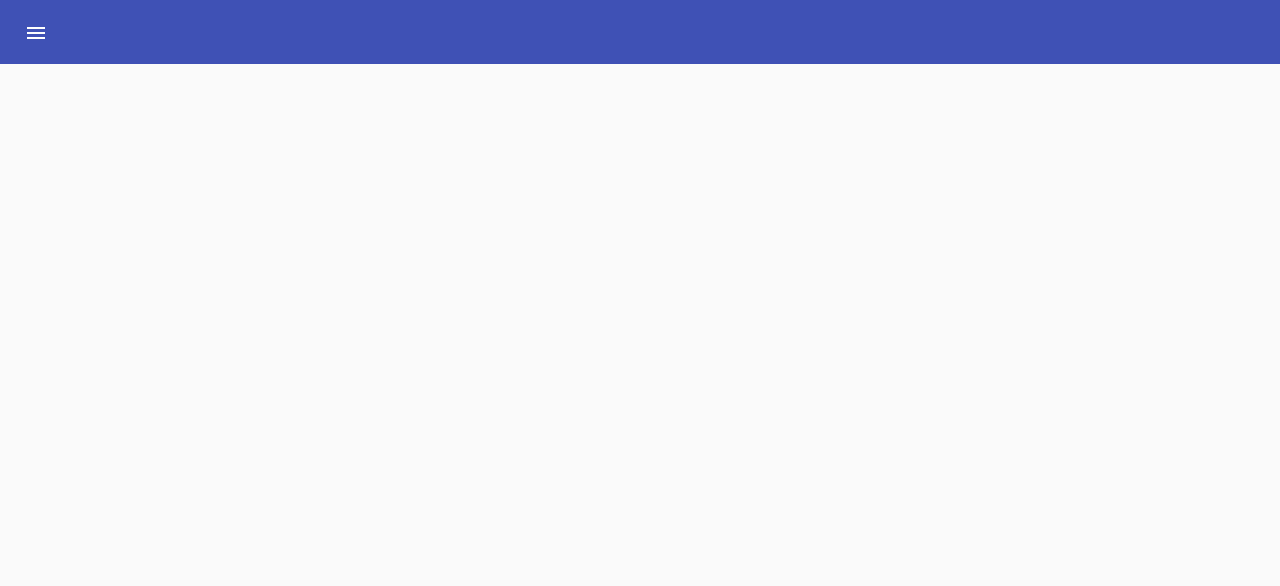
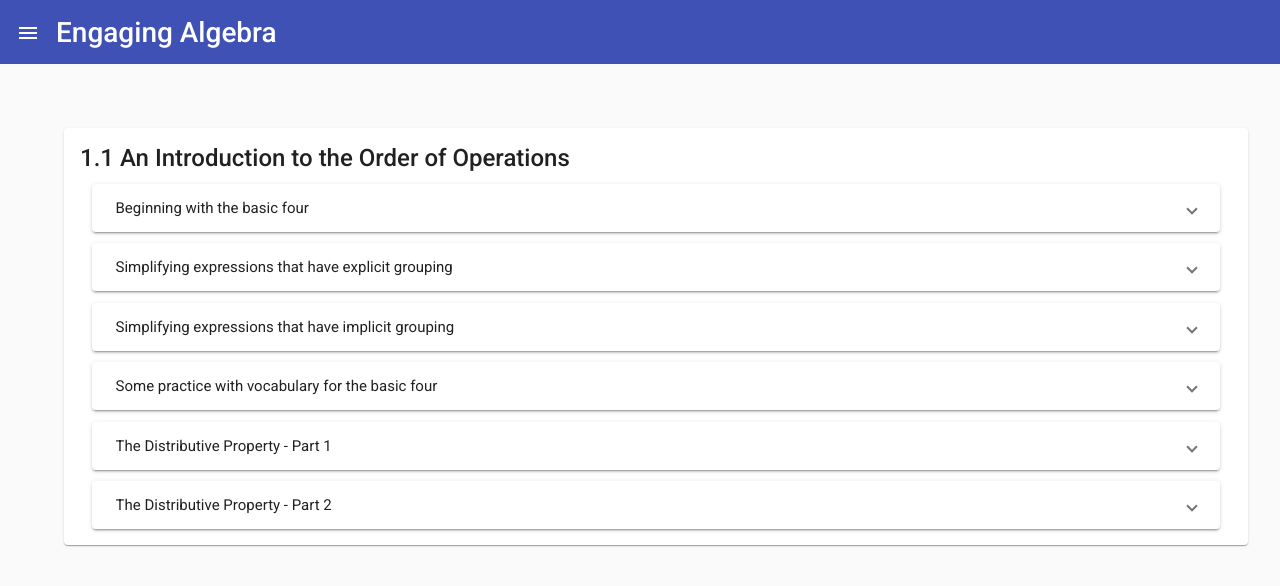
Before and after one commit to storla-code/ea-math, an Angular app: page / in a window 1280 px wide. Shown: the top 586 px of the page. Built offline with nearby package versions, Linux system fonts and the light colour scheme.

Commit message:
basic page layout

```diff
--- a/src/app/app.component.html
+++ b/src/app/app.component.html
@@ -1,2 +1,65 @@
+<mat-sidenav-container style="width: 100vw;height: 100vh">
+  <app-nav></app-nav>
+  <mat-card>
+    <mat-card-title>1.1 An Introduction to the Order of Operations</mat-card-title>
+    <mat-expansion-panel>
+      <mat-expansion-panel-header>
+        <mat-panel-title>
+          Beginning with the basic four
+        </mat-panel-title>
+      </mat-expansion-panel-header>
+      <iframe width="560" height="315" src="https://www.youtube.com/embed/RgVs8mkgHSU" frameborder="0"
+              allow="accelerometer; autoplay; encrypted-media; gyroscope; picture-in-picture" allowfullscreen></iframe>
+    </mat-expansion-panel>
+    <mat-expansion-panel>
+      <mat-expansion-panel-header>
+        <mat-panel-title>
+          Simplifying expressions that have explicit grouping
+        </mat-panel-title>
+      </mat-expansion-panel-header>
+      <iframe width="560" height="315" src="https://www.youtube.com/embed/RgVs8mkgHSU" frameborder="0"
+              allow="accelerometer; autoplay; encrypted-media; gyroscope; picture-in-picture" allowfullscreen></iframe>
+    </mat-expansion-panel>
 
-  <app-nav></app-nav>
+  <mat-expansion-panel>
+    <mat-expansion-panel-header>
+      <mat-panel-title>
+        Simplifying expressions that have implicit grouping
+      </mat-panel-title>
+    </mat-expansion-panel-header>
+    <iframe width="560" height="315" src="https://www.youtube.com/embed/RgVs8mkgHSU" frameborder="0"
+            allow="accelerometer; autoplay; encrypted-media; gyroscope; picture-in-picture" allowfullscreen></iframe>
+  </mat-expansion-panel>
+
+  <mat-expansion-panel>
+    <mat-expansion-panel-header>
+      <mat-panel-title>
+        Some practice with vocabulary for the basic four
+      </mat-panel-title>
+    </mat-expansion-panel-header>
+    <iframe width="560" height="315" src="https://www.youtube.com/embed/RgVs8mkgHSU" frameborder="0"
+            allow="accelerometer; autoplay; encrypted-media; gyroscope; picture-in-picture" allowfullscreen></iframe>
+  </mat-expansion-panel>
+
+  <mat-expansion-panel>
+    <mat-expansion-panel-header>
+      <mat-panel-title>
+        The Distributive Property - Part 1
+      </mat-panel-title>
+    </mat-expansion-panel-header>
+    <iframe width="560" height="315" src="https://www.youtube.com/embed/RgVs8mkgHSU" frameborder="0"
+            allow="accelerometer; autoplay; encrypted-media; gyroscope; picture-in-picture" allowfullscreen></iframe>
+  </mat-expansion-panel>
+
+  <mat-expansion-panel>
+    <mat-expansion-panel-header>
+      <mat-panel-title>
+        The Distributive Property - Part 2
+      </mat-panel-title>
+    </mat-expansion-panel-header>
+    <iframe width="560" height="315" src="https://www.youtube.com/embed/RgVs8mkgHSU" frameborder="0"
+            allow="accelerometer; autoplay; encrypted-media; gyroscope; picture-in-picture" allowfullscreen></iframe>
+  </mat-expansion-panel>
+  </mat-card>
+
+</mat-sidenav-container>
--- a/src/app/app.component.scss
+++ b/src/app/app.component.scss
@@ -1,7 +1,8 @@
-.container {
-  display: flex;
+.mat-expansion-panel{
+  margin: 1%;
 }
 
-.item {
-  flex-grow: 1;
+.mat-card {
+  width: 90%;
+  margin: 5%;
 }
--- a/src/app/app.component.ts
+++ b/src/app/app.component.ts
@@ -1,4 +1,5 @@
 import { Component } from '@angular/core';
+import {MatSidenav} from '@angular/material/sidenav';
 
 
 
@@ -10,5 +11,8 @@ import { Component } from '@angular/core';
 
 
 export class AppComponent {
+  ngOnInit() {
+
+  }
 
 }
--- a/src/app/app.module.ts
+++ b/src/app/app.module.ts
@@ -16,6 +16,8 @@ import {LayoutModule} from '@angular/cdk/layout';
 import {MatListModule} from '@angular/material/list';
 import {MatTreeModule} from '@angular/material/tree';
 import {MatCardModule} from '@angular/material/card';
+import {MatExpansionModule} from '@angular/material/expansion';
+import {MatFormFieldModule} from '@angular/material/form-field';
 
 
 
@@ -38,7 +40,9 @@ import {MatCardModule} from '@angular/material/card';
     MatIconModule,
     MatListModule,
     MatTreeModule,
-    MatCardModule
+    MatCardModule,
+    MatExpansionModule,
+    MatFormFieldModule
   ],
   providers: [],
   bootstrap: [AppComponent]
--- a/src/app/nav/nav.component.html
+++ b/src/app/nav/nav.component.html
@@ -1,19 +1,18 @@
 
-<mat-sidenav-container style="width: 100vw;height: 100vh">
-  <mat-sidenav #sidenav>
-    <mat-nav-list style="width: 350px">
-      <button mat-raised-button><mat-icon >home</mat-icon></button>
-      <mat-icon (click)="sidenav.toggle()">menu</mat-icon>
+
+  <mat-sidenav #sidenav id="mySideNav">
+    <mat-nav-list style="width: 350px" >
+      <button mat-raised-button> <mat-icon (click)="sidenav.toggle()">menu</mat-icon> </button>
       <mat-tree [dataSource]="dataSource" [treeControl]="treeControl">
-        <mat-tree-node *matTreeNodeDef="let node" matTreeNodePadding matTreeNodePaddingIndent="20px">
+        <mat-tree-node *matTreeNodeDef="let node" matTreeNodePadding matTreeNodePaddingIndent="50px">
           <mat-list-item>
             {{node.name}}
           </mat-list-item>
         </mat-tree-node>
 
-        <mat-tree-node *matTreeNodeDef="let node;when: hasChild" matTreeNodePadding matTreeNodePaddingIndent="20px">
+        <mat-tree-node *matTreeNodeDef="let node;when: hasChild" matTreeNodePadding matTreeNodePaddingIndent="50px">
           <mat-list-item matTreeNodeToggle [attr.aria-label]="'toggle ' + node.name">
-            <mat-icon>
+              <mat-icon>
               {{treeControl.isExpanded(node) ? 'expand_more' : 'chevron_right'}}
             </mat-icon>
             {{node.name}}
@@ -27,7 +26,6 @@
              aria-label="Menu"
              (click)="sidenav.open()">
       <mat-icon>menu</mat-icon>
+      <span style="font-size: 200%; margin-left: 40%">Engaging Algebra</span>
     </button>
-  </mat-toolbar>
-
-</mat-sidenav-container>
+</mat-toolbar>
--- a/src/app/nav/nav.component.scss
+++ b/src/app/nav/nav.component.scss
@@ -1,3 +1,3 @@
-.button {
-  margin: 10px;
+.mat-raised-button {
+  margin: .5rem;
 }
--- a/src/app/nav/nav.component.ts
+++ b/src/app/nav/nav.component.ts
@@ -23,25 +23,8 @@ const TREE_DATA: FoodNode[] = [
         name: 'Ch. 1 Expressions',
         children: [
           {
-            name: '1.1 Intro to the Order of Operations',
-            children: [
-              {name: 'Beginning with the basic four'},
-              {name: 'Simplifying  explicit grouping'},
-              {name: 'Simplifying mplicit grouping'},
-              {name: ' vocabulary for the basic four'},
-              {name: 'The Distributive Property - Part 1'},
-              {name: 'The Distributive Property - Part 2'}
-            ]
-          },
-          {name: '1.2 Multiplying/Dividing Integers'},
-          {name: '1.3 Adding Integers'},
-          {name: '1.4 Subtracting Integers'},
-          {name: '1.5 Reducing Fractions'},
-          {name: '1.6 Multiplying/Dividing Fractions'},
-          {name: '1.7 Adding/Subtracting Fractions'},
-          {name: '1.8 Applying the Order of Operations'},
-          {name: '1.9  Linear Equations pt. 1'},
-          {name: '1.10 Linear Equations pt. 2'}
+            name: '1.1 The Order of Operations',
+          }
         ]
       },
       {name: 'Ch. 2 Equations/Inequalities'},
```
Also changed, not shown: src/app/test/test-routing.module.ts (deleted, +0 -11 lines), src/app/test/test.component.html (deleted, +0 -1 lines), src/app/test/test.component.ts (deleted, +0 -15 lines), src/app/test/test.module.ts (deleted, +0 -15 lines), src/app/test/test.component.scss (deleted), 1 other file (tests, documents, lock files or other folders).
